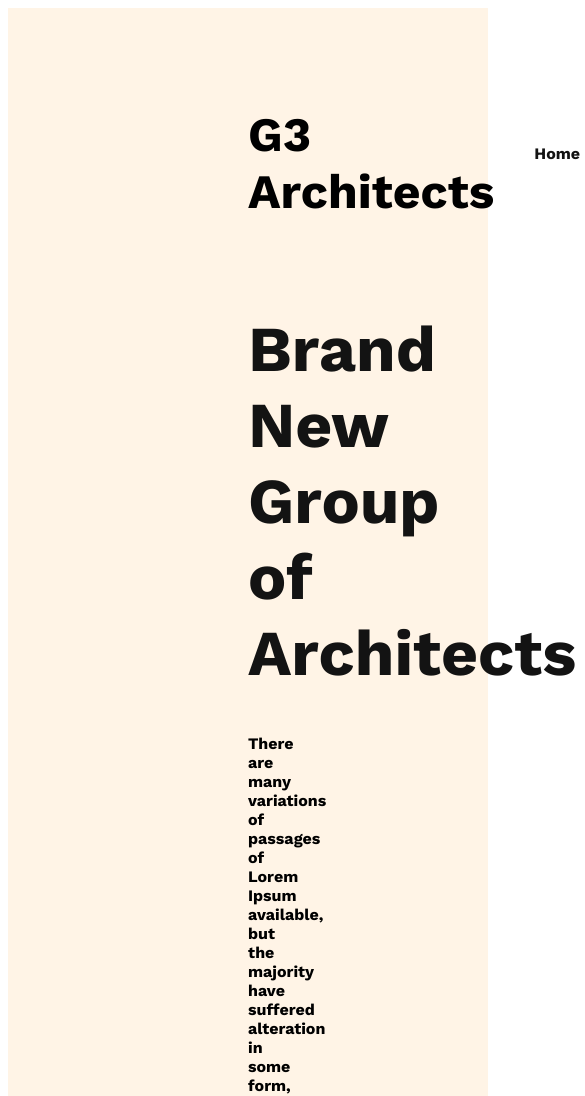
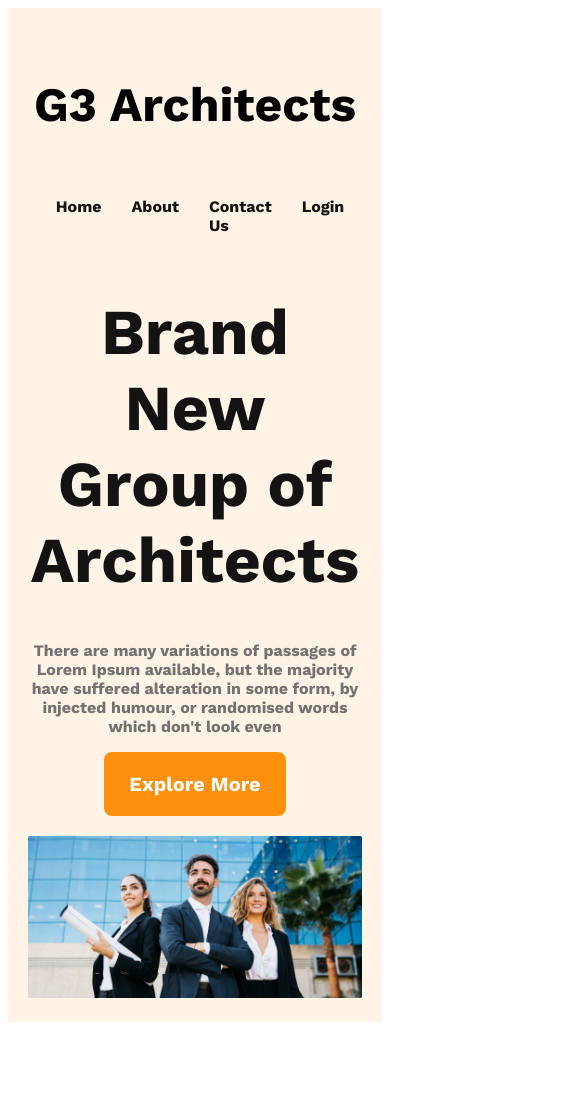
Before and after one commit to HosainMiazy/G3-Architect-Website, a plain HTML site: page index.html in a window 390 px wide. Shown: the top 1096 px of the page, 585 px wide, since content can reach past the window. After the commit the page ends 1030 px from the top, so only its background shows below. Drawn offline with nearby package versions, Linux system fonts and the light colour scheme.

Commit message:
finished the header section wit responsive for mobile and medium devices

```diff
--- a/styles/architect.css
+++ b/styles/architect.css
@@ -50,3 +50,39 @@ nav li a{
     font-weight: 700;
     color:#131313;
 }
+.banner-description{
+    color:#727272;
+}
+.btn-primary{
+    border-radius: 8px;
+    color:#fff;
+    font-size: 1.25rem;
+    background-color:#FF900E ;
+    padding:20px 25px;
+    color: #fff;
+    cursor: pointer;
+    border: 0;
+}
+.banner img{
+    margin-top:20px;
+    width: 100%;
+}
+/* responsive media queries */
+/* mobile devices */
+@media screen and (max-width:576px) {
+    header{
+        padding: 20px;
+    }
+    nav{
+        flex-direction: column;
+    }
+}
+/* tablet or medium devices */
+@media screen and (min-width:576px) and (max-width: 960px) {
+    header{
+        padding: 20px;
+    }
+    nav{
+        flex-direction: column;
+    }
+}
```
